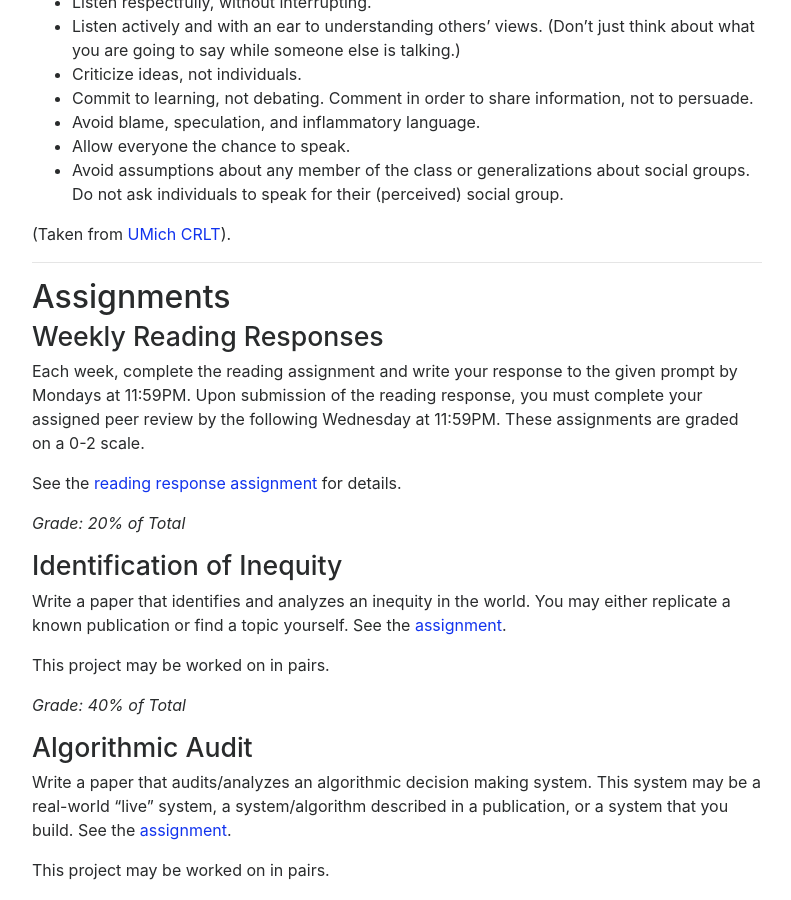
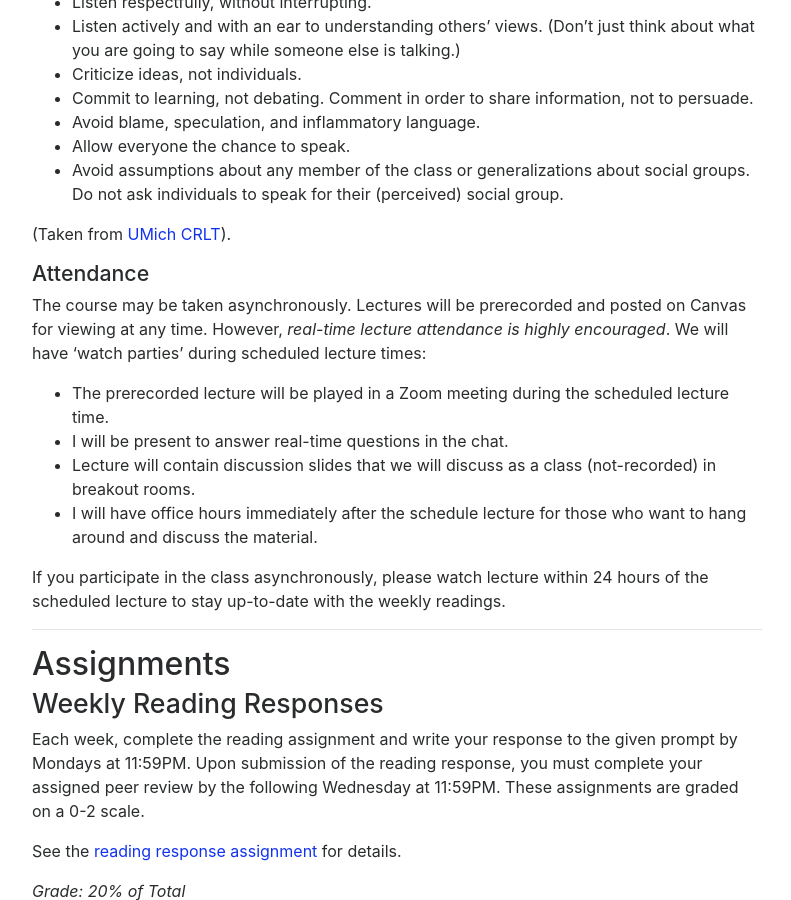
Before and after one commit to afraenkel/course-fairness-webpage, a Jekyll site: the page built from index.md, in a window 1280 px wide and 900 px high, scrolled down 1781 px. Shown: the whole window, without its empty margins (243-1034 px from the left). Built offline with Jekyll 4.4.1, drawn with Linux system fonts in a browser that asks for light colours; nearby versions of some CDN libraries.

Commit message:
add attendance

```diff
--- a/index.md
+++ b/index.md
@@ -96,6 +96,24 @@ this course:
   (perceived) social group.
 
 (Taken from [UMich CRLT](https://crlt.umich.edu/publinks/generalguidelines)).
+
+### Attendance
+
+The course may be taken asynchronously. Lectures will be
+prerecorded and posted on Canvas for viewing at any time. However,
+*real-time lecture attendance is highly encouraged*. We will have
+'watch parties' during scheduled lecture times:
+* The prerecorded lecture will be played in a Zoom meeting during the
+  scheduled lecture time.
+* I will be present to answer real-time questions in the chat.
+* Lecture will contain discussion slides that we will discuss as a class
+  (not-recorded) in breakout rooms.
+* I will have office hours immediately after the schedule lecture for
+  those who want to hang around and discuss the material.
+
+If you participate in the class asynchronously, please watch lecture
+within 24 hours of the scheduled lecture to stay up-to-date with the
+weekly readings.
 
 ---
 
```
